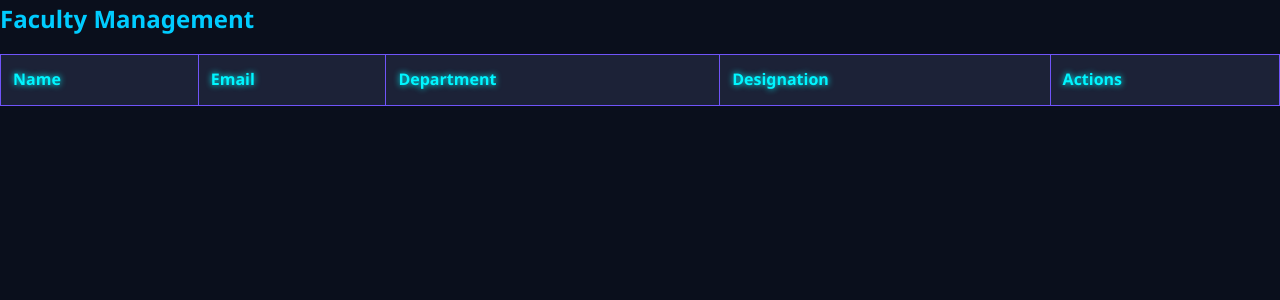
After one commit to YASHWANTHKRISHNA11/ProfGPS-Flask, a Flask app: page /admin/faculty in a window 1280 px wide. The commit adds this page. Shown: the top 300 px of the page. Run offline with Flask 3, Linux system fonts and the light colour scheme; data that the repository does not hold is empty.

Commit message:
Add faculty and attendance management features with CRUD operations

```diff
--- a/app.py
+++ b/app.py
@@ -1,9 +1,10 @@
 # app.py
-from flask import Flask, render_template, request, redirect, url_for, session
+from flask import Flask, render_template, request, redirect, url_for, session , flash
 from flask import jsonify
 import db_config
 import math
 from datetime import datetime
+from db_config import get_connection
 
 app = Flask(__name__)
 app.secret_key = 'profgps-secret'
@@ -73,6 +74,146 @@ def dashboard():
     conn.close()
 
     return render_template('faculty-dashboard.html', profile=profile, attendance=attendance_records)
+
+@app.route('/admin/faculty')
+def admin_faculty_list():
+    conn = get_connection()
+    cursor = conn.cursor(dictionary=True)
+    cursor.execute('SELECT * FROM faculty')
+    faculty_list = cursor.fetchall()
+    cursor.close()
+    conn.close()
+    return render_template('admin-faculty-list.html', faculty_list=faculty_list)
+
+@app.route('/admin/faculty/add', methods=['GET', 'POST'])
+def add_faculty():
+    if request.method == 'POST':
+        name = request.form['name']
+        email = request.form['email']
+        phone = request.form['phone']
+        password = request.form['password']  # You may hash this later
+        department = request.form['department']
+        designation = request.form['designation']
+
+        conn = get_connection()
+        cursor = conn.cursor()
+        cursor.execute('''
+            INSERT INTO faculty (name, email, phone, password, department, designation)
+            VALUES (%s, %s, %s, %s, %s, %s)
+        ''', (name, email, phone, password, department, designation))
+        conn.commit()
+        cursor.close()
+        conn.close()
+        flash('New faculty added successfully.')
+        return redirect(url_for('admin_faculty_list'))
+
+    return render_template('add-faculty.html')
+
+@app.route('/admin/faculty/edit/<int:faculty_id>', methods=['GET', 'POST'])
+def edit_faculty(faculty_id):
+    conn = get_connection()
+    cursor = conn.cursor(dictionary=True)
+
+    # Use %s for MySQL, not ?
+    cursor.execute('SELECT * FROM faculty WHERE id = %s', (faculty_id,))
+    faculty = cursor.fetchone()
+
+    if request.method == 'POST':
+        name = request.form['name']
+        email = request.form['email']
+        phone = request.form['phone']
+        department = request.form['department']
+        designation = request.form['designation']
+
+        cursor.execute('''
+            UPDATE faculty SET name = %s, email = %s, phone = %s, department = %s, designation = %s
+            WHERE id = %s
+        ''', (name, email, phone, department, designation, faculty_id))
+
+        conn.commit()
+        flash('Faculty updated successfully.')
+        return redirect(url_for('admin_faculty_list'))
+
+    cursor.close()
+    conn.close()
+    return render_template('edit-faculty.html', faculty=faculty)
+
+@app.route('/admin/faculty/delete/<int:faculty_id>')
+def delete_faculty(faculty_id):
+    conn = get_connection()
+    cursor = conn.cursor()
+    cursor.execute('DELETE FROM faculty WHERE id = %s', (faculty_id,))
+    conn.commit()
+    cursor.close()
+    conn.close()
+    flash('Faculty deleted successfully.')
+    return redirect(url_for('admin_faculty_list'))
+
+@app.route('/admin/attendance')
+def admin_attendance_list():
+    conn = get_connection()
+    cursor = conn.cursor(dictionary=True)
+    cursor.execute('''
+        SELECT attendance.id,
+               DATE(attendance.timestamp) AS date,
+               TIME(attendance.timestamp) AS time,
+               attendance.latitude,
+               attendance.longitude,
+               faculty.name
+        FROM attendance
+        JOIN faculty ON attendance.faculty_id = faculty.id
+        ORDER BY attendance.timestamp DESC
+    ''')
+    attendance_list = cursor.fetchall()
+    cursor.close()
+    conn.close()
+    return render_template('admin-attendance-list.html', attendance_list=attendance_list)
+
+
+@app.route('/admin/attendance/edit/<int:attendance_id>', methods=['GET', 'POST'])
+def edit_attendance(attendance_id):
+    conn = get_connection()
+    cursor = conn.cursor(dictionary=True)
+
+    cursor.execute('''
+        SELECT attendance.*, faculty.name FROM attendance
+        JOIN faculty ON attendance.faculty_id = faculty.id
+        WHERE attendance.id = %s
+    ''', (attendance_id,))
+    record = cursor.fetchone()
+
+    if request.method == 'POST':
+        date = request.form['date']
+        time = request.form['time']
+        latitude = request.form['latitude']
+        longitude = request.form['longitude']
+
+        cursor.execute('''
+            UPDATE attendance SET date = %s, time = %s,
+            latitude = %s, longitude = %s
+            WHERE id = %s
+        ''', (date, time, latitude, longitude, attendance_id))
+
+        conn.commit()
+        cursor.close()
+        conn.close()
+        flash('Attendance record updated successfully.')
+        return redirect(url_for('admin_attendance_list'))
+
+    cursor.close()
+    conn.close()
+    return render_template('edit-attendance.html', record=record)
+
+@app.route('/admin/attendance/delete/<int:attendance_id>')
+def delete_attendance(attendance_id):
+    conn = get_connection()
+    cursor = conn.cursor()
+    cursor.execute('DELETE FROM attendance WHERE id = %s', (attendance_id,))
+    conn.commit()
+    cursor.close()
+    conn.close()
+    flash('Attendance record deleted successfully.')
+    return redirect(url_for('admin_attendance_list'))
 
 @app.route('/gps-boundary', methods=['GET', 'POST'])
 def gps_boundary():
--- a/templates/admin-dashboard.html
+++ b/templates/admin-dashboard.html
@@ -21,6 +21,8 @@
   </header>
 
   <main class="form-container">
+    <a href="{{ url_for('admin_faculty_list') }}">Manage Faculty</a>
+    <a href="{{ url_for('admin_attendance_list') }}">Manage Attendance</a>
     <h2>All Faculty</h2>
     <div class="table-container">
       <table class="dashboard-table">
--- /dev/null
+++ b/templates/admin-faculty-list.html
@@ -0,0 +1,37 @@
+<!DOCTYPE html>
+<html lang="en">
+<head>
+  <meta charset="UTF-8">
+  <title>Manage Faculty - Admin</title>
+  <link rel="stylesheet" href="{{ url_for('static', filename='style.css') }}">
+</head>
+<body>
+  <h2>Faculty Management</h2>
+  <table border="1">
+    <thead>
+      <tr>
+        <th>Name</th>
+        <th>Email</th>
+        <th>Department</th>
+        <th>Designation</th>
+        <th>Actions</th>
+      </tr>
+    </thead>
+    <tbody>
+      {% for faculty in faculty_list %}
+      <tr>
+        <td>{{ faculty.name }}</td>
+        <td>{{ faculty.email }}</td>
+        <td>{{ faculty.department }}</td>
+        <td>{{ faculty.designation }}</td>
+        <td>
+          <a href="{{ url_for('add_faculty') }}">+ Add New Faculty</a>
+          <a href="{{ url_for('edit_faculty', faculty_id=faculty.id) }}">Edit</a> |
+          <a href="{{ url_for('delete_faculty', faculty_id=faculty.id) }}" onclick="return confirm('Are you sure you want to delete this faculty?');">Delete</a>
+        </td>
+      </tr>
+      {% endfor %}
+    </tbody>
+  </table>
+</body>
+</html>
```
Also changed, not shown: templates/add-faculty.html (added, +20 -0 lines), templates/admin-attendance-list.html (added, +38 -0 lines), templates/edit-attendance.html (added, +18 -0 lines), templates/edit-faculty.html (added, +19 -0 lines).
